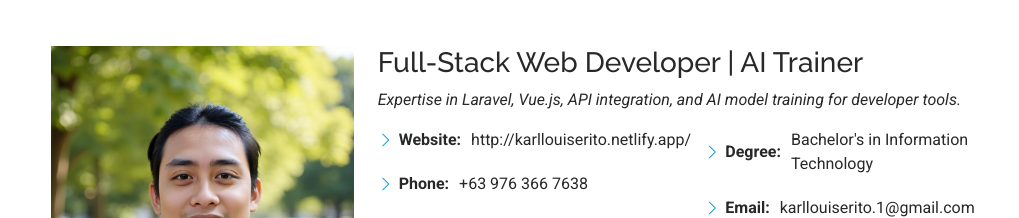
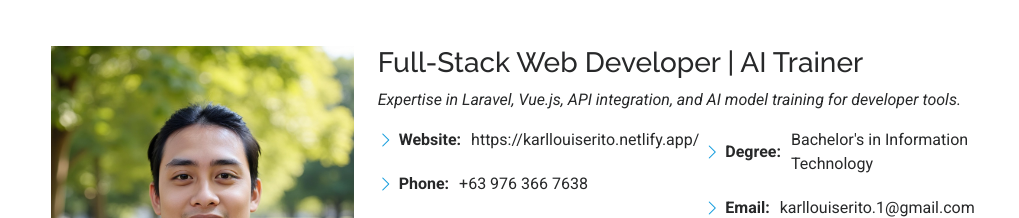
Before and after one commit to Karllouise-code/karlrito-portfolio, a Vue app: page / in a window 1280 px wide. Shown: the part 1000-1218 px from the top of the page, without its empty margins (261-1280 px from the left). Built offline with nearby package versions, Linux system fonts and the light colour scheme.

Commit message:
fix: update website URL to use HTTPS for improved security

```diff
--- a/src/components/About.vue
+++ b/src/components/About.vue
@@ -57,7 +57,7 @@ export default {
 
     const personalInfo = ref([
       // { label: "Birthday", value: "1 May 1995" },
-      { label: "Website", value: "http://karllouiserito.netlify.app/" },
+      { label: "Website", value: "https://karllouiserito.netlify.app/" },
       { label: "Phone", value: "+63 976 366 7638" },
       { label: "City", value: "Biñan, Calabarzon, Philippines" },
       // { label: "Age", value: "30" },
```
